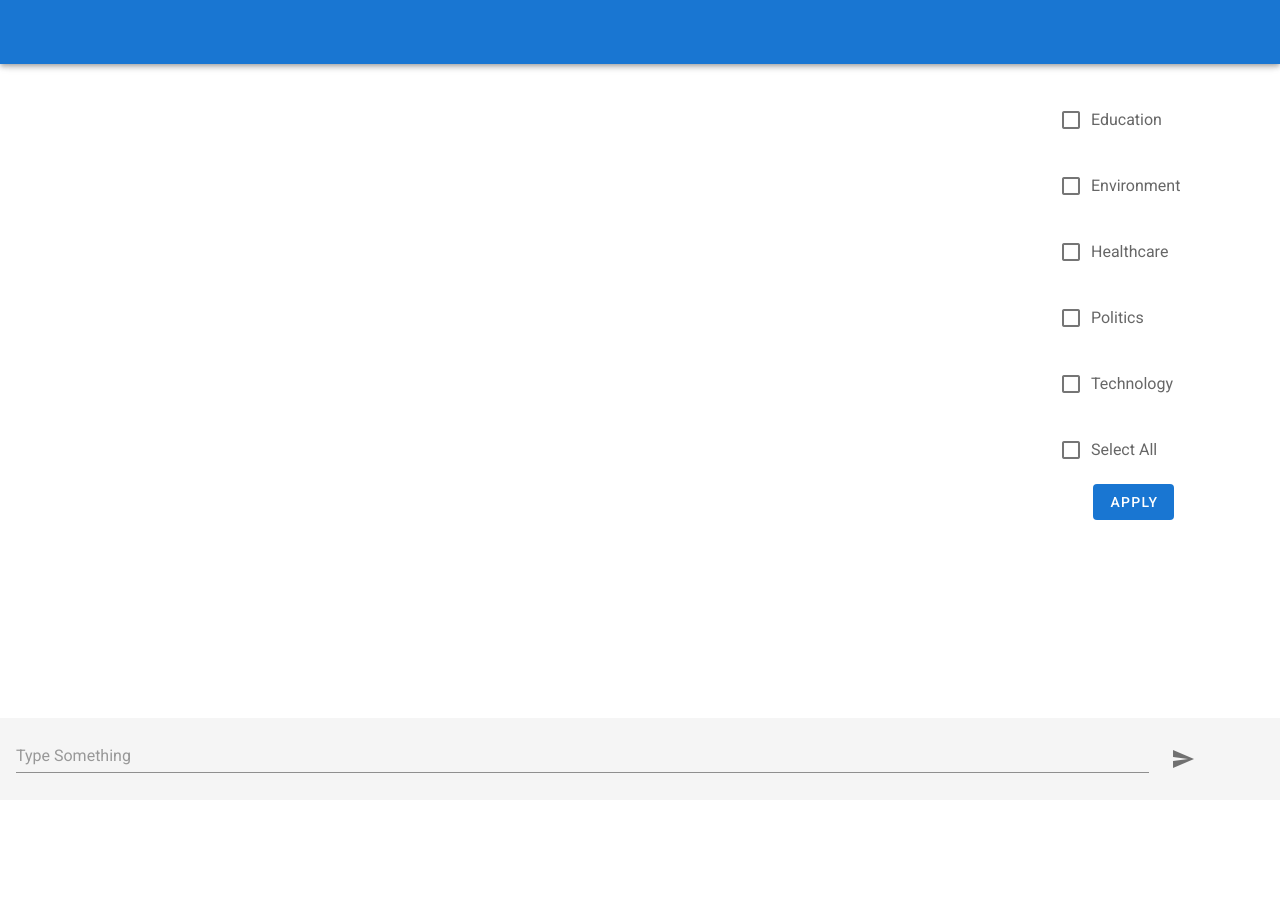
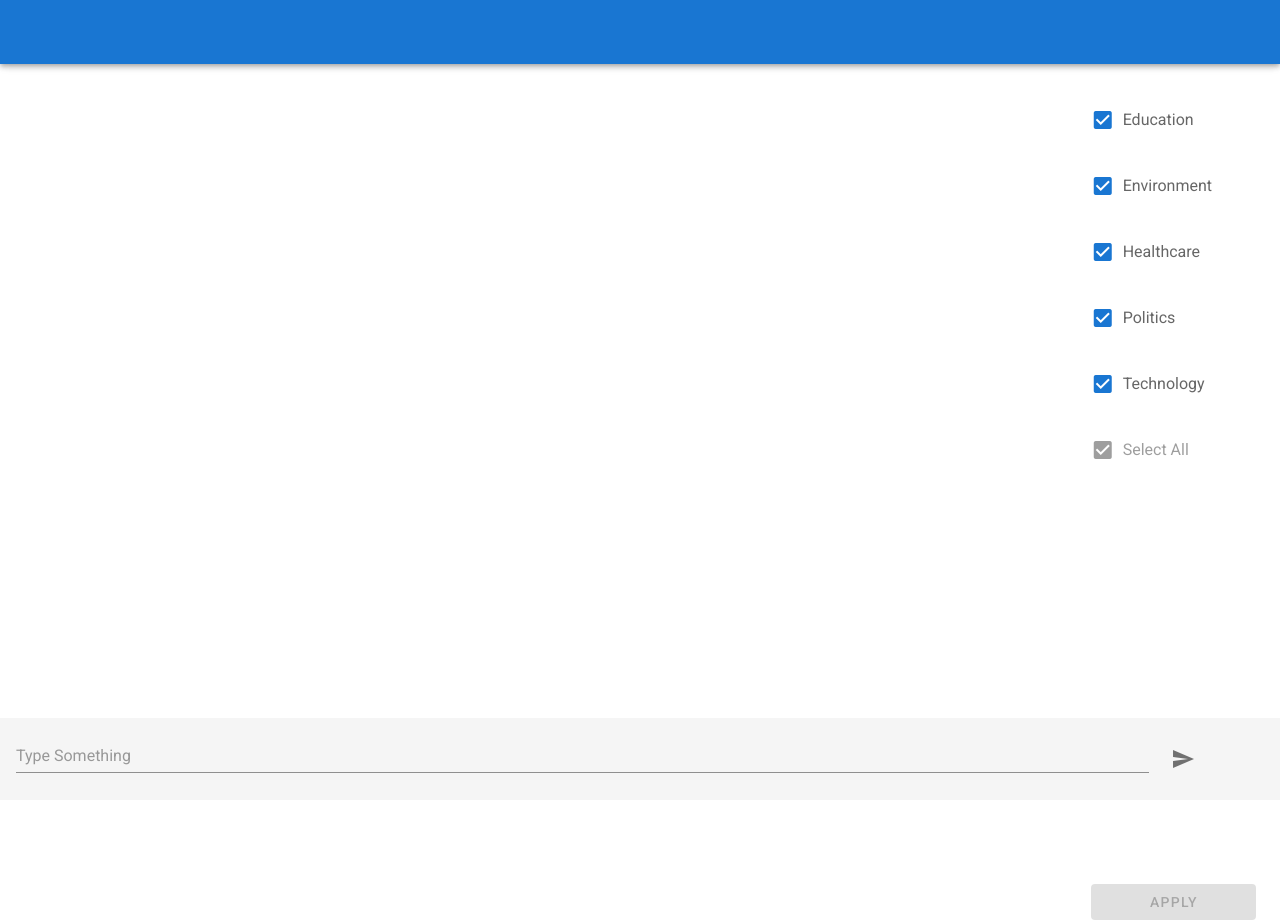
Before and after one commit to kartik-3/chatbot, a Vue app in the folder frontend/: page / in a window 1280 px wide. Before the commit the page ends 800 px from the top, so only its background shows below. Built offline with nearby package versions, Linux system fonts and the light colour scheme.

Commit message:
Frontend implementation for topic filters.
- Added functionality to toggle topics.
- Added store variables and services.
- Connected it with the backend.

```diff
--- a/frontend/src/App.vue
+++ b/frontend/src/App.vue
@@ -2,7 +2,7 @@
   <v-app>
     <v-app-bar app color="primary" dark>
     </v-app-bar>
-    <v-main>
+    <v-main class="ma-0">
       <Grid />
     </v-main>
   </v-app>
--- a/frontend/src/components/ChatBox.vue
+++ b/frontend/src/components/ChatBox.vue
@@ -43,7 +43,6 @@ export default {
   },
   data() {
     return {
-      selectedFilter: [],
       msg: "",
       botResponse: ""
     }
@@ -53,9 +52,6 @@ export default {
   },
   methods: {
     ...mapActions('chat', ['updateChat']),
-    applyFilters() {
-      console.log(this.selectedFilter)
-    },
     async send() {
       if (!this.msg) {
         return
--- a/frontend/src/components/Grid.vue
+++ b/frontend/src/components/Grid.vue
@@ -1,5 +1,5 @@
 <template>
-  <v-container>
+  <v-container class="ma-0" fluid>
     <v-row class="text-center">
       <!-- <v-col cols="2">
         1
--- a/frontend/src/components/TopicFilters.vue
+++ b/frontend/src/components/TopicFilters.vue
@@ -1,27 +1,130 @@
 <template>
-  <v-container>
-    <v-checkbox v-model="selectedFilter" label="Education" id="education-filter" value="education"></v-checkbox>
-    <v-checkbox v-model="selectedFilter" label="Environment" id="environment-filter" value="environment"></v-checkbox>
-    <v-checkbox v-model="selectedFilter" label="Healthcare" id="healthcare-filter" value="healthcare"></v-checkbox>
-    <v-checkbox v-model="selectedFilter" label="Politics" id="politics-filter" value="politics"></v-checkbox>
-    <v-checkbox v-model="selectedFilter" label="Technology" id="technology-filter" value="technology"></v-checkbox>
-    <v-checkbox v-model="selectedFilter" label="Select All" id="select-all-filter" value="select-all"></v-checkbox>
-    <v-btn depressed color="primary" @click="applyFilters">Apply</v-btn>
+  <v-container class="d-flex flex-column">
+    <v-checkbox v-model="educationFilter" label="Education" id="education-filter" :false-value="false"
+      :true-value="true" @change="checkboxChanged"></v-checkbox>
+    <v-checkbox v-model="environmentFilter" label="Environment" id="environment-filter" :false-value="false"
+      :true-value="true" @change="checkboxChanged"></v-checkbox>
+    <v-checkbox v-model="healthcareFilter" label="Healthcare" id="healthcare-filter" :false-value="false"
+      :true-value="true" @change="checkboxChanged"></v-checkbox>
+    <v-checkbox v-model="politicFilter" label="Politics" id="politics-filter" :false-value="false" :true-value="true"
+      @change="checkboxChanged"></v-checkbox>
+    <v-checkbox v-model="technologyFilter" label="Technology" id="technology-filter" :false-value="false"
+      :true-value="true" @change="checkboxChanged"></v-checkbox>
+    <v-checkbox v-model="selectAllFilter" label="Select All" id="select-all-filter" :false-value="false"
+      :true-value="true" @click="selectAllChanged" :disabled="readOnlySelectAll"></v-checkbox>
+    <v-btn depressed class="card-actions" color="primary" @click="applyFilters" :disabled="readOnlyApplyBtn">Apply
+    </v-btn>
   </v-container>
 </template>
 
 <script>
+import { mapState, mapActions } from 'vuex';
+import { updateFilters } from "../utils/api";
+
 export default {
   name: 'TopicFilters',
   data() {
     return {
-      selectedFilter: []
+      educationFilter: true,
+      environmentFilter: true,
+      healthcareFilter: true,
+      politicFilter: true,
+      technologyFilter: true,
+      selectAllFilter: true,
+      readOnlyApplyBtn: true,
+      readOnlySelectAll: true,
+      currentState: {}
     }
   },
+  mounted() {
+    this.educationFilter = this.filters.educationFilter
+    this.environmentFilter = this.filters.environmentFilter
+    this.healthcareFilter = this.filters.healthcareFilter
+    this.politicFilter = this.filters.politicFilter
+    this.technologyFilter = this.filters.technologyFilter
+    this.selectAllFilter = this.filters.selectAllFilter
+
+    this.changeCurrentState()
+  },
+  computed: {
+    ...mapState('chat', ['filters'])
+  },
   methods: {
-    applyFilters() {
-      console.log(this.selectedFilter)
+    ...mapActions('chat', ['updateFilters']),
+    async applyFilters() {
+      this.updateFilters({
+        educationFilter: this.educationFilter,
+        environmentFilter: this.environmentFilter,
+        healthcareFilter: this.healthcareFilter,
+        politicFilter: this.politicFilter,
+        technologyFilter: this.technologyFilter,
+        selectAllFilter: this.selectAllFilter,
+      })
+
+      await updateFilters({
+        "topics": {
+          "education": this.filters.educationFilter,
+          "environment": this.filters.environmentFilter,
+          "healthcare": this.filters.healthcareFilter,
+          "politics": this.filters.politicFilter,
+          "technology": this.filters.technologyFilter,
+          "all": this.filters.selectAllFilter
+        }
+      })
+
+      this.readOnlyApplyBtn = true
+      this.changeCurrentState()
+    },
+    checkboxChanged() {
+      if ((this.educationFilter && this.environmentFilter && this.healthcareFilter && this.politicFilter && this.technologyFilter)) {
+        this.selectAllFilter = true
+        this.readOnlySelectAll = true
+      } else {
+        this.selectAllFilter = false
+        this.readOnlySelectAll = false
+      }
+
+      this.changeApplyBtnState()
+    },
+    selectAllChanged() {
+      this.educationFilter = true
+      this.environmentFilter = true
+      this.healthcareFilter = true
+      this.politicFilter = true
+      this.technologyFilter = true
+      this.readOnlySelectAll = true
+
+      this.changeApplyBtnState()
+    },
+    changeApplyBtnState() {
+      if (this.currentState.educationFilter != this.educationFilter ||
+        this.currentState.environmentFilter != this.environmentFilter ||
+        this.currentState.healthcareFilter != this.healthcareFilter ||
+        this.currentState.politicFilter != this.politicFilter ||
+        this.currentState.technologyFilter != this.technologyFilter ||
+        this.currentState.selectAllFilter != this.selectAllFilter) {
+        this.readOnlyApplyBtn = false
+      } else {
+        this.readOnlyApplyBtn = true
+      }
+    },
+    changeCurrentState() {
+      this.currentState = {
+        educationFilter: this.educationFilter,
+        environmentFilter: this.environmentFilter,
+        healthcareFilter: this.healthcareFilter,
+        politicFilter: this.politicFilter,
+        technologyFilter: this.technologyFilter,
+        selectAllFilter: this.selectAllFilter,
+      }
     }
   }
 }
 </script>
+
+<style scoped>
+.card-actions {
+  /* position: absolute; */
+  top: 400px;
+}
+</style>
--- a/frontend/src/store/modules/chat.module.js
+++ b/frontend/src/store/modules/chat.module.js
@@ -1,16 +1,30 @@
 const state = {
   chat: [],
+  filters: {
+    educationFilter: true,
+    environmentFilter: true,
+    healthcareFilter: true,
+    politicFilter: true,
+    technologyFilter: true,
+    selectAllFilter: true,
+  }
 };
 
 const mutations = {
   SET_CHAT(state, value) {
     state.chat.push(value);
   },
+  SET_FILTER(state, value) {
+    state.filters = value;
+  },
 };
 
 const actions = {
   updateChat({ commit }, payload) {
     commit("SET_CHAT", payload);
+  },
+  updateFilters({ commit }, payload) {
+    commit("SET_FILTER", payload);
   },
 };
 
--- a/frontend/src/utils/api.js
+++ b/frontend/src/utils/api.js
@@ -5,6 +5,6 @@ export async function getQueryResponse(req) {
 	return await axios.post(`${API_BASE_URL}/query`, req)
 }
 
-export async function getUpdatedFilter(req) {
+export async function updateFilters(req) {
 	return await axios.post(`${API_BASE_URL}/filter_topics`, req)
 }
```
